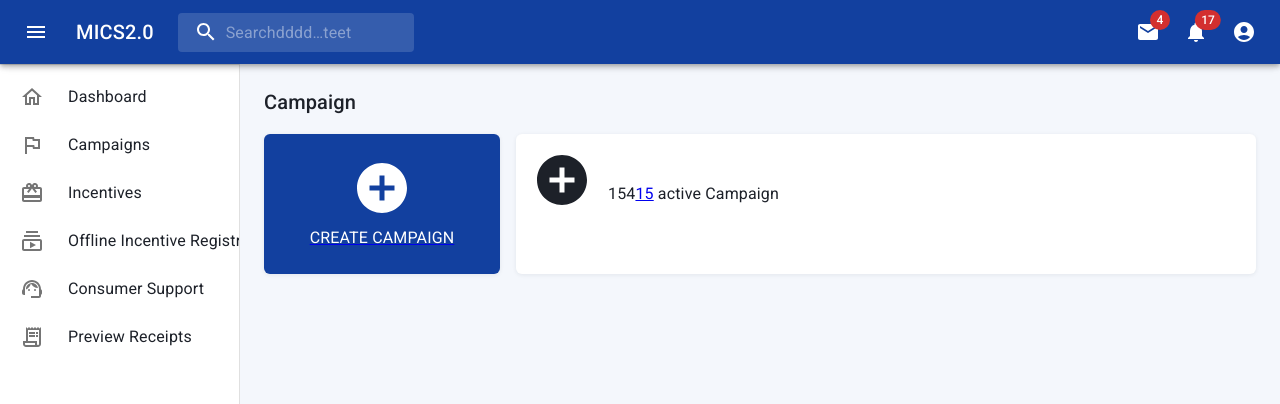
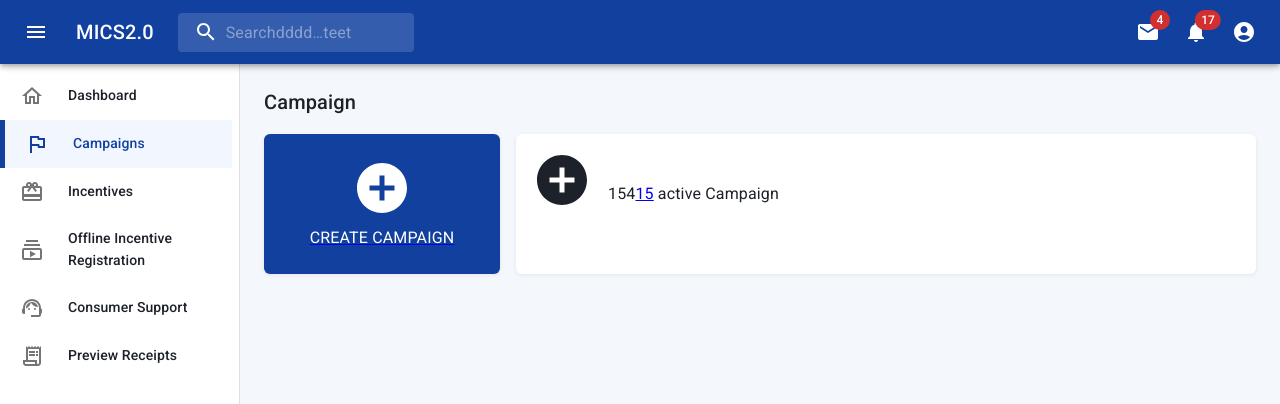
Before and after one commit to sanjeev-sharma-mindtree/frontend_boilerplate, a React app: page /campaigns in a window 1280 px wide. Shown: the top 404 px of the page. Built offline with nearby package versions, Linux system fonts and the light colour scheme.

Commit message:
fixed left navigation UI

```diff
--- a/package.json
+++ b/package.json
@@ -18,6 +18,7 @@
     "@mui/icons-material": "^5.11.9",
     "@mui/material": "^5.11.10",
     "@mui/styled-engine-sc": "^5.11.9",
+    "@mui/styles": "^5.11.12",
     "@mui/x-data-grid": "^5.17.24",
     "@reduxjs/toolkit": "^1.9.3",
     "axios": "^1.3.4",
--- a/src/components/common/SideBar.tsx
+++ b/src/components/common/SideBar.tsx
@@ -1,91 +1,51 @@
-import { styled, useTheme, Theme, CSSObject } from '@mui/material/styles'
+import { styled, useTheme, Theme } from '@mui/material/styles'
 import Box from '@mui/material/Box'
 import MuiDrawer from '@mui/material/Drawer'
 import List from '@mui/material/List'
 import CssBaseline from '@mui/material/CssBaseline'
-import Divider from '@mui/material/Divider'
-import IconButton from '@mui/material/IconButton'
-import ChevronLeftIcon from '@mui/icons-material/ChevronLeft'
-import ChevronRightIcon from '@mui/icons-material/ChevronRight'
 import ListItem from '@mui/material/ListItem'
 import ListItemButton from '@mui/material/ListItemButton'
 import ListItemIcon from '@mui/material/ListItemIcon'
 import ListItemText from '@mui/material/ListItemText'
+import { makeStyles } from '@mui/styles'
 import { useNavigate } from 'react-router-dom'
-import {NAVIGATION_ITEMS, DRAWER_WIDTH} from '../../utils/constants';
+import { NAVIGATION_ITEMS, DRAWER_WIDTH } from '../../utils/constants'
 
-const openedMixin = (theme: Theme): CSSObject => ({
-  width: DRAWER_WIDTH,
-  transition: theme.transitions.create('width', {
-    easing: theme.transitions.easing.sharp,
-    duration: theme.transitions.duration.enteringScreen,
-  }),
-  overflowX: 'hidden',
-})
-
-const closedMixin = (theme: Theme): CSSObject => ({
-  transition: theme.transitions.create('width', {
-    easing: theme.transitions.easing.sharp,
-    duration: theme.transitions.duration.leavingScreen,
-  }),
-  overflowX: 'hidden',
-  width: `calc(${theme.spacing(7)} + 1px)`,
-  [theme.breakpoints.up('sm')]: {
-    width: `calc(${theme.spacing(8)} + 1px)`,
+const useStyles = makeStyles((theme: any) => ({
+  activeNav: {
+    backgroundColor: 'rgba(0, 98, 255, 0.05)',
+    color: '#12409F',
+    borderLeft: '5px solid #12409F',
+    width: '97% !important',
   },
-})
-
-const DrawerHeader = styled('div')(({ theme }) => ({
-  display: 'flex',
-  alignItems: 'center',
-  justifyContent: 'flex-end',
-  padding: theme.spacing(0, 1),
-  // necessary for content to be below app bar
-  ...theme.mixins.toolbar,
 }))
 
-const Drawer = styled(MuiDrawer, {
-  shouldForwardProp: (prop) => prop !== 'open',
-})(({ theme, open }) => ({
+const Drawer = styled(MuiDrawer)(() => ({
   width: DRAWER_WIDTH,
   flexShrink: 0,
   whiteSpace: 'nowrap',
   boxSizing: 'border-box',
-  ...(open && {
-    ...openedMixin(theme),
-    '& .MuiDrawer-paper': openedMixin(theme),
-  }),
-  ...(!open && {
-    ...closedMixin(theme),
-    '& .MuiDrawer-paper': closedMixin(theme),
-  }),
+  '& .MuiDrawer-paper': {
+    width: DRAWER_WIDTH,
+  },
 }))
 
 type SideBarProps = {
   showSideBar: boolean
 }
 
-export default function SideBar({showSideBar}: SideBarProps) {
-  const theme = useTheme()
+export default function SideBar({ showSideBar }: SideBarProps) {
   const navigate = useNavigate()
+  const classes = useStyles()
 
   return (
     <Box sx={{ display: 'flex' }}>
       <CssBaseline />
       <Drawer variant="permanent" open={showSideBar}>
-        <DrawerHeader>
-          <IconButton>
-            {theme.direction === 'rtl' ? (
-              <ChevronRightIcon />
-            ) : (
-              <ChevronLeftIcon />
-            )}
-          </IconButton>
-        </DrawerHeader>
-        <Divider />
-        <List>
-          {
-            NAVIGATION_ITEMS.map(navItem => {
+        <List sx={{ mt: '4rem' }}>
+          {NAVIGATION_ITEMS.map((navItem) => {
+            const isActiveLink = window.location.pathname === navItem.link
+
             return (
               <ListItem
                 key={navItem.label}
@@ -94,6 +54,7 @@ export default function SideBar({showSideBar}: SideBarProps) {
                 onClick={() => {
                   navigate(`${navItem.link}`)
                 }}
+                className={isActiveLink ? classes.activeNav : ''}
               >
                 <ListItemButton
                   sx={{
@@ -109,17 +70,22 @@ export default function SideBar({showSideBar}: SideBarProps) {
                       justifyContent: 'center',
                     }}
                   >
-                      {navItem.icon}
+                    {isActiveLink ? navItem.activeIcon : navItem.icon}
                   </ListItemIcon>
                   <ListItemText
                     primary={navItem.label}
                     sx={{ opacity: showSideBar ? 1 : 0 }}
+                    primaryTypographyProps={{
+                      variant: 'subtitle2',
+                      style: {
+                        whiteSpace: 'normal',
+                      },
+                    }}
                   />
                 </ListItemButton>
               </ListItem>
             )
-            })
-          }
+          })}
         </List>
       </Drawer>
     </Box>
--- a/src/theme.ts
+++ b/src/theme.ts
@@ -1,4 +1,4 @@
-import { createTheme } from '@mui/material/styles';
+import { createTheme } from '@mui/material/styles'
 
 export const theme = createTheme({
   components: {
@@ -17,18 +17,17 @@ export const theme = createTheme({
   palette: {
     primary: {
       main: '#12409F',
-            contrastText:"#ffffff"
+      contrastText: '#ffffff',
     },
     secondary: {
       main: '#edf2ff',
     },
-        background:{
-            default:"#F4F7FC"
-
+    background: {
+      default: '#F4F7FC',
     },
-        text:{
-            primary:"#1D2129",
-            secondary:"#ffffff"
-        }
+    text: {
+      primary: '#1D2129',
+      secondary: '#ffffff',
+    },
   },
 })
--- a/src/utils/constants.tsx
+++ b/src/utils/constants.tsx
@@ -11,31 +11,37 @@ export const NAVIGATION_ITEMS = [
     {
         label: 'Dashboard',
         link: '/',
-        icon: <HomeOutlinedIcon />
+        icon: <HomeOutlinedIcon />,
+        activeIcon: <HomeOutlinedIcon color='primary' />
     },
     {
         label: 'Campaigns',
         link: '/campaigns',
-        icon: <FlagOutlinedIcon />
+        icon: <FlagOutlinedIcon />,
+        activeIcon: <FlagOutlinedIcon color='primary' />
     },
     {
         label: 'Incentives',
         link: '/incentives',
-        icon: <CardGiftcardOutlinedIcon />
+        icon: <CardGiftcardOutlinedIcon />,
+        activeIcon: <CardGiftcardOutlinedIcon color='primary' />
     },
     {
         label: 'Offline Incentive Registration',
         link: 'offline-incentive-registration',
-        icon: <SubscriptionsOutlinedIcon />
+        icon: <SubscriptionsOutlinedIcon />,
+        activeIcon: <SubscriptionsOutlinedIcon color='primary' />
     },
     {
         label: 'Consumer Support',
         link: 'consumer-support',
-        icon: <SupportAgentOutlinedIcon />
+        icon: <SupportAgentOutlinedIcon />,
+        activeIcon: <SupportAgentOutlinedIcon color='primary' />
     },
     {
         label: 'Preview Receipts',
         link: 'preview-receipts',
-        icon: <ReceiptLongOutlinedIcon />
+        icon: <ReceiptLongOutlinedIcon />,
+        activeIcon: <ReceiptLongOutlinedIcon color='primary' />
     },
 ]
```
Lines whose indentation alone changed are shown as unchanged.
